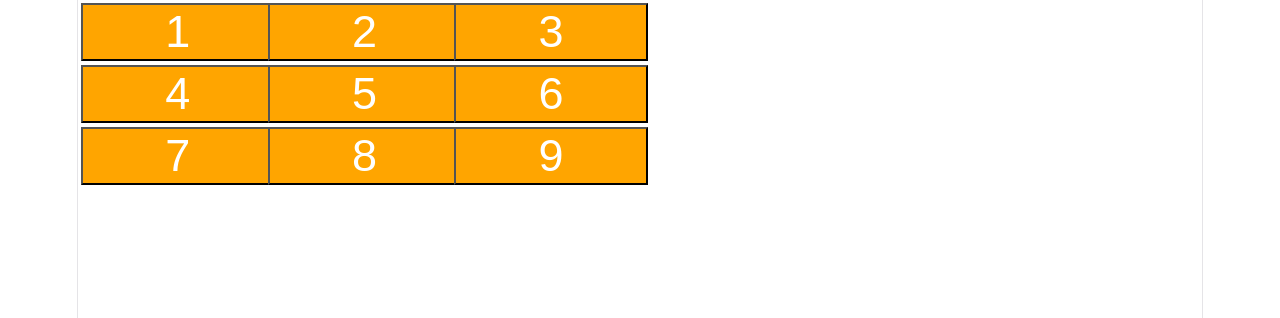
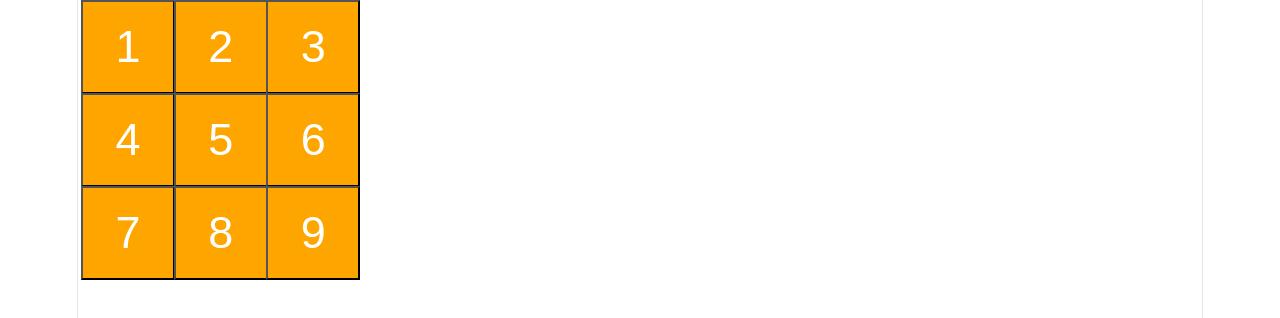
Before and after one commit to chriswee168/react-calculator, a React (Vite) app: page / in a window 1280 px wide. Shown: the top 318 px of the page. Built offline with nearby package versions, Linux system fonts and the light colour scheme.

Commit message:
Replace table element with CalcTable component

```diff
--- a/src/App.css
+++ b/src/App.css
@@ -2,6 +2,6 @@
 #calc-button-table
 {
     position: relative;
-    width: 50%;
-    height: 50%;
+    width: 35vh;
+    height: 35vh;
 }
--- a/src/App.jsx
+++ b/src/App.jsx
@@ -1,27 +1,12 @@
 import { useState } from 'react'
 import './App.css'
 import { CalcButton } from './CalcButton'
+import CalcTable from './CalcTable'
 
 export default function App() {
   return (
     <>
-      <table id="calc-button-table">
-        <tr>
-          <td><CalcButton calcLabel="1" borderRadii={[0, 0, 0, 0]}/></td>
-          <td><CalcButton calcLabel="2" borderRadii={[0, 0, 0, 0]}/></td>
-          <td><CalcButton calcLabel="3" borderRadii={[0, 0, 0, 0]}/></td>
-        </tr>
-        <tr>
-          <td><CalcButton calcLabel="4" borderRadii={[0, 0, 0, 0]}/></td>
-          <td><CalcButton calcLabel="5" borderRadii={[0, 0, 0, 0]}/></td>
-          <td><CalcButton calcLabel="6" borderRadii={[0, 0, 0, 0]}/></td>
-        </tr>
-        <tr>
-          <td><CalcButton calcLabel="7" borderRadii={[0, 0, 0, 0]}/></td>
-          <td><CalcButton calcLabel="8" borderRadii={[0, 0, 0, 0]}/></td>
-          <td><CalcButton calcLabel="9" borderRadii={[0, 0, 0, 0]}/></td>
-        </tr>
-      </table>
+      <CalcTable />
     </>
   )
 }
```
